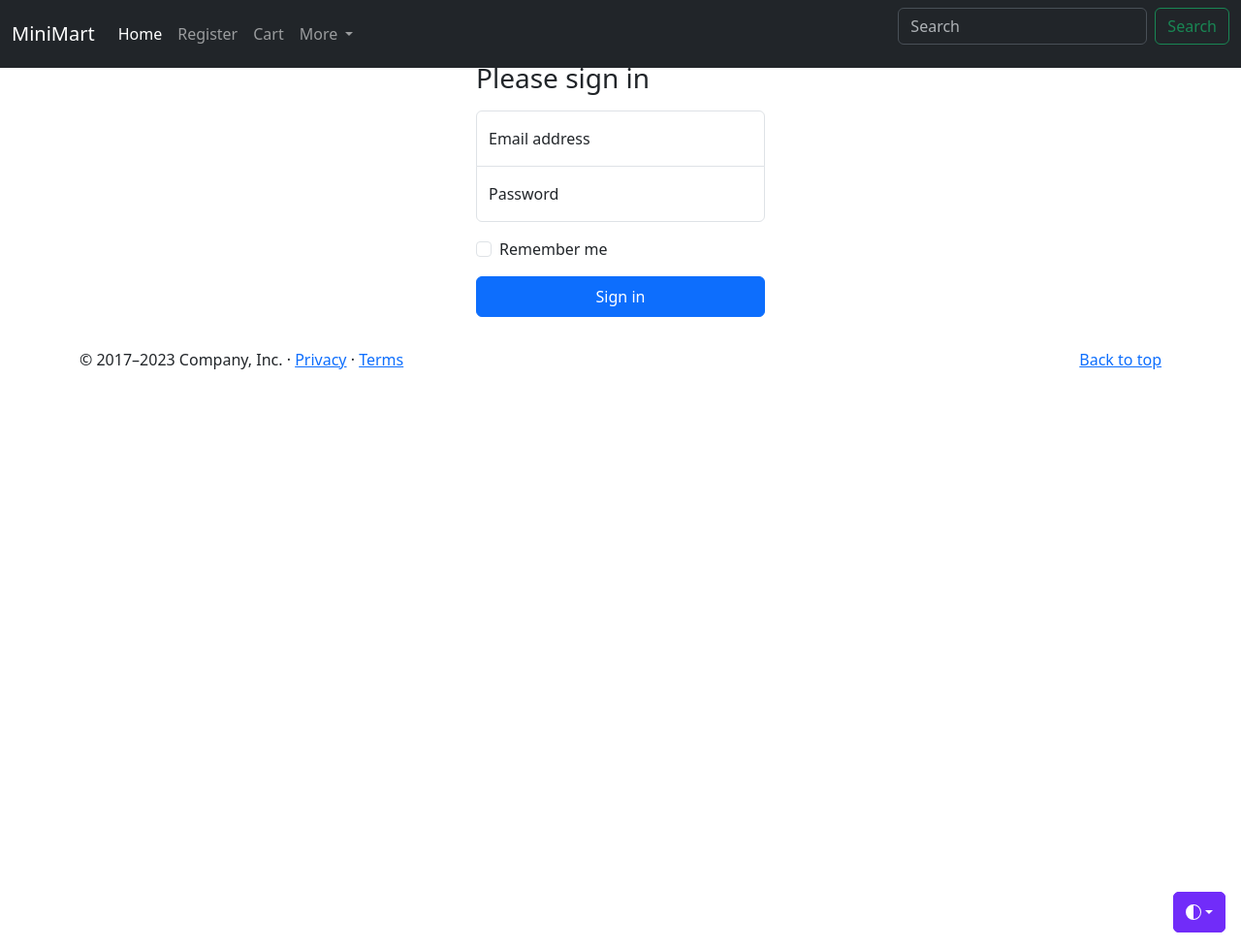
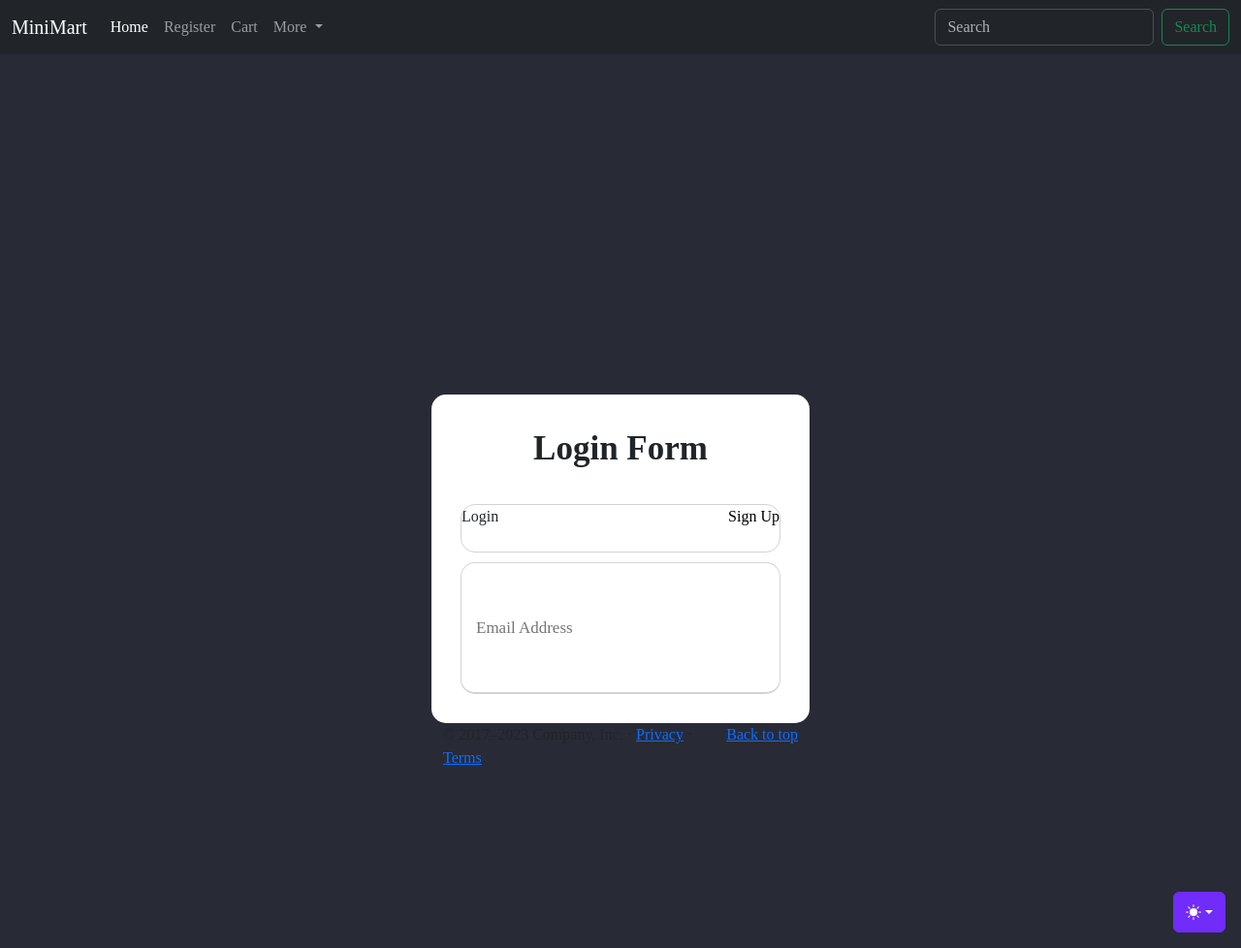
Before and after one commit to Mirzzie/P1-django, a Django app: page /login/ in a window 1280 px wide. Shown: the whole page at 97% size. Run offline with Django 4.2, Linux system fonts and the light colour scheme.

Commit message:
views login page changed/new login style added

```diff
--- a/p1/app/templates/login.html
+++ b/p1/app/templates/login.html
@@ -1,81 +1,55 @@
 {% extends "base.html" %}
 {% load static %}
 {% block content %}
-<link href="{% static '/css/style.css' %}" rel="stylesheet">
+<link href="{% static '/css/loginstyle.css' %}" rel="stylesheet">
 
-  <svg xmlns="http://www.w3.org/2000/svg" class="d-none">
-    <symbol id="check2" viewBox="0 0 16 16">
-      <path d="M13.854 3.646a.5.5 0 0 1 0 .708l-7 7a.5.5 0 0 1-.708 0l-3.5-3.5a.5.5 0 1 1 .708-.708L6.5 10.293l6.646-6.647a.5.5 0 0 1 .708 0z"/>
-    </symbol>
-    <symbol id="circle-half" viewBox="0 0 16 16">
-      <path d="M8 15A7 7 0 1 0 8 1v14zm0 1A8 8 0 1 1 8 0a8 8 0 0 1 0 16z"/>
-    </symbol>
-    <symbol id="moon-stars-fill" viewBox="0 0 16 16">
-      <path d="M6 .278a.768.768 0 0 1 .08.858 7.208 7.208 0 0 0-.878 3.46c0 4.021 3.278 7.277 7.318 7.277.527 0 1.04-.055 1.533-.16a.787.787 0 0 1 .81.316.733.733 0 0 1-.031.893A8.349 8.349 0 0 1 8.344 16C3.734 16 0 12.286 0 7.71 0 4.266 2.114 1.312 5.124.06A.752.752 0 0 1 6 .278z"/>
-      <path d="M10.794 3.148a.217.217 0 0 1 .412 0l.387 1.162c.173.518.579.924 1.097 1.097l1.162.387a.217.217 0 0 1 0 .412l-1.162.387a1.734 1.734 0 0 0-1.097 1.097l-.387 1.162a.217.217 0 0 1-.412 0l-.387-1.162A1.734 1.734 0 0 0 9.31 6.593l-1.162-.387a.217.217 0 0 1 0-.412l1.162-.387a1.734 1.734 0 0 0 1.097-1.097l.387-1.162zM13.863.099a.145.145 0 0 1 .274 0l.258.774c.115.346.386.617.732.732l.774.258a.145.145 0 0 1 0 .274l-.774.258a1.156 1.156 0 0 0-.732.732l-.258.774a.145.145 0 0 1-.274 0l-.258-.774a1.156 1.156 0 0 0-.732-.732l-.774-.258a.145.145 0 0 1 0-.274l.774-.258c.346-.115.617-.386.732-.732L13.863.1z"/>
-    </symbol>
-    <symbol id="sun-fill" viewBox="0 0 16 16">
-      <path d="M8 12a4 4 0 1 0 0-8 4 4 0 0 0 0 8zM8 0a.5.5 0 0 1 .5.5v2a.5.5 0 0 1-1 0v-2A.5.5 0 0 1 8 0zm0 13a.5.5 0 0 1 .5.5v2a.5.5 0 0 1-1 0v-2A.5.5 0 0 1 8 13zm8-5a.5.5 0 0 1-.5.5h-2a.5.5 0 0 1 0-1h2a.5.5 0 0 1 .5.5zM3 8a.5.5 0 0 1-.5.5h-2a.5.5 0 0 1 0-1h2A.5.5 0 0 1 3 8zm10.657-5.657a.5.5 0 0 1 0 .707l-1.414 1.415a.5.5 0 1 1-.707-.708l1.414-1.414a.5.5 0 0 1 .707 0zm-9.193 9.193a.5.5 0 0 1 0 .707L3.05 13.657a.5.5 0 0 1-.707-.707l1.414-1.414a.5.5 0 0 1 .707 0zm9.193 2.121a.5.5 0 0 1-.707 0l-1.414-1.414a.5.5 0 0 1 .707-.707l1.414 1.414a.5.5 0 0 1 0 .707zM4.464 4.465a.5.5 0 0 1-.707 0L2.343 3.05a.5.5 0 1 1 .707-.707l1.414 1.414a.5.5 0 0 1 0 .708z"/>
-    </symbol>
-  </svg>
-
-  <div class="dropdown position-fixed bottom-0 end-0 mb-3 me-3 bd-mode-toggle">
-    <button class="btn btn-bd-primary py-2 dropdown-toggle d-flex align-items-center"
-            id="bd-theme"
-            type="button"
-            aria-expanded="false"
-            data-bs-toggle="dropdown"
-            aria-label="Toggle theme (auto)">
-      <svg class="bi my-1 theme-icon-active" width="1em" height="1em"><use href="#circle-half"></use></svg>
-      <span class="visually-hidden" id="bd-theme-text">Toggle theme</span>
-    </button>
-    <ul class="dropdown-menu dropdown-menu-end shadow" aria-labelledby="bd-theme-text">
-      <li>
-        <button type="button" class="dropdown-item d-flex align-items-center" data-bs-theme-value="light" aria-pressed="false">
-          <svg class="bi me-2 opacity-50 theme-icon" width="1em" height="1em"><use href="#sun-fill"></use></svg>
-          Light
-          <svg class="bi ms-auto d-none" width="1em" height="1em"><use href="#check2"></use></svg>
-        </button>
-      </li>
-      <li>
-        <button type="button" class="dropdown-item d-flex align-items-center" data-bs-theme-value="dark" aria-pressed="false">
-          <svg class="bi me-2 opacity-50 theme-icon" width="1em" height="1em"><use href="#moon-stars-fill"></use></svg>
-          Dark
-          <svg class="bi ms-auto d-none" width="1em" height="1em"><use href="#check2"></use></svg>
-        </button>
-      </li>
-      <li>
-        <button type="button" class="dropdown-item d-flex align-items-center active" data-bs-theme-value="auto" aria-pressed="true">
-          <svg class="bi me-2 opacity-50 theme-icon" width="1em" height="1em"><use href="#circle-half"></use></svg>
-          Auto
-          <svg class="bi ms-auto d-none" width="1em" height="1em"><use href="#check2"></use></svg>
-        </button>
-      </li>
-    </ul>
+  <div class="wrapper">
+    <div class="title-text">
+      <div class="title login">Login Form</div>
+      <div class="title signup">Signup Form</div>
+    </div>
+    <div class="form-container">
+      <div class="slide-controls">
+        <input type="radio" name="slide" id="login" checked="">
+        <input type="radio" name="slide" id="signup">
+        <label for="login" class="slide login">Login</label>
+        <label for="signup" class="slide signup">Sign Up</label>
+        <div class="slider-tab"></div>
+      </div>
+      <div class="form-inner">
+        <!-- Login form -->
+        <form action="#" class="login">
+          <div class="field">
+            <input type="text" placeholder="Email Address" required>
+          </div>
+          <div class="field">
+            <input type="password" placeholder="Password" required>
+          </div>
+          <div class="pass-link"><a href="#">Forgot Password?</a></div>
+          <div class="field btn">
+            <div class="btn-layer"></div>
+            <input type="submit" value="Login">
+          </div>
+          <div class="signup-link">Not a member? <a href="#">Signup now</a></div>
+        </form>
+        <!--        Signup form-->
+        <form action="#" class="signup">
+          <div class="field">
+            <input type="text" placeholder="Email Address" required>
+          </div>
+          <div class="field">
+            <input type="password" placeholder="Password" required>
+          </div>
+          <div class="field">
+            <input type="password" placeholder="Confirm password" required>
+          </div>
+          <div class="field-btn">
+            <div class="btn-layer"></div>
+            <input type="submit" value="Signup">
+          </div>
+        </form>
+      </div>
+    </div>
   </div>
 
-
-<main class="form-signin w-100 m-auto">
-<form>
-  <h1 class="h3 mb-3 fw-normal">Please sign in</h1>
-
-  <div class="form-floating">
-    <input type="email" class="form-control" id="floatingInput" placeholder="name@example.com">
-    <label for="floatingInput">Email address</label>
-  </div>
-  <div class="form-floating">
-    <input type="password" class="form-control" id="floatingPassword" placeholder="Password">
-    <label for="floatingPassword">Password</label>
-  </div>
-
-  <div class="form-check text-start my-3">
-    <input class="form-check-input" type="checkbox" value="remember-me" id="flexCheckDefault">
-    <label class="form-check-label" for="flexCheckDefault">
-      Remember me
-    </label>
-  </div>
-  <button class="btn btn-primary w-100 py-2" type="submit">Sign in</button>
-</form>
-</main>
-
   {% endblock %}
--- /dev/null
+++ b/p1/static/css/loginstyle.css
@@ -0,0 +1,114 @@
+* {
+    margin: 0;
+    padding: 0;
+    box-sizing: border-box;
+    font-family: "Poppins";
+}
+html,
+body {
+    display: grid;
+    height: 100%;
+    width: 100%;
+    place-items: center;
+    background: #282a36;
+}
+::selection {
+    background: #1a75ff;
+    color: #fff;
+}
+.wrapper {
+    overflow: hidden;
+    max-width: 390px;
+    background: #fff;
+    padding: 30px;
+    border-radius: 15px;
+}
+.wrapper .title-text {
+    display: flex;
+    width: 200%;
+}
+.wrapper .title {
+    width: 50%;
+    font-size: 35px;
+    font-weight: 600;
+    text-align: center;
+}
+.wrapper .slide-controls {
+    position: relative;
+    display: flex;
+    height: 50px;
+    width: 100%;
+    overflow: hidden;
+    margin: 30px 0 10px 0;
+    justify-content: space-between;
+    border: 1px solid lightgray;
+    border-radius: 15px;
+}
+.slide-controls.slide {
+    height: 100%;
+    width: 100%;
+    color: #fff;
+    font-size: 18px;
+    font-weight: 500;
+    text-align: center;
+    line-height: 48px;
+    cursor: pointer;
+    z-index: 1;
+    transition: all 0.6s ease;
+}
+.slide-controls label.signup {
+    color: #000;
+}
+.slide-controls .slider-tab {
+    position: absolute;
+    height: 100%;
+    width: 50%;
+    left: 0;
+    z-index: 0;
+    border-radius: 15px;
+}
+input[type="radio"] {
+    display: none;
+}
+#signup:checked ~ .slider-tab {
+    left: 50%;
+}
+#signup:checked ~ label.signup {
+    color: #fff;
+    cursor: default;
+    user-select: none;
+}
+#signup:checked ~ label.login {
+    color:#000;
+}
+#login.checked ~ label.login {
+    cursor: default;
+    user-select: none;
+}
+.wrapper .form-container {
+    width: 100%;
+    overflow: hidden;
+}
+.form-container .form-inner {
+    display: flex;
+    width: 200%;
+}
+.form-container .form-inner form {
+    width: 50%;
+}
+.form-inner form.field {
+    height: 50px;
+    width: 100px;
+    margin-top: 20px;
+}
+.form-inner form .field input {
+    height: 100%;
+    width: 100%;
+    outline: none;
+    padding-left: 15px;
+    border-radius: 15px;
+    border: 1px solid lightgray;
+    border-bottom-width: 2px;
+    font-size: 17px;
+    transition: all 0.3s ease;
+}
```
